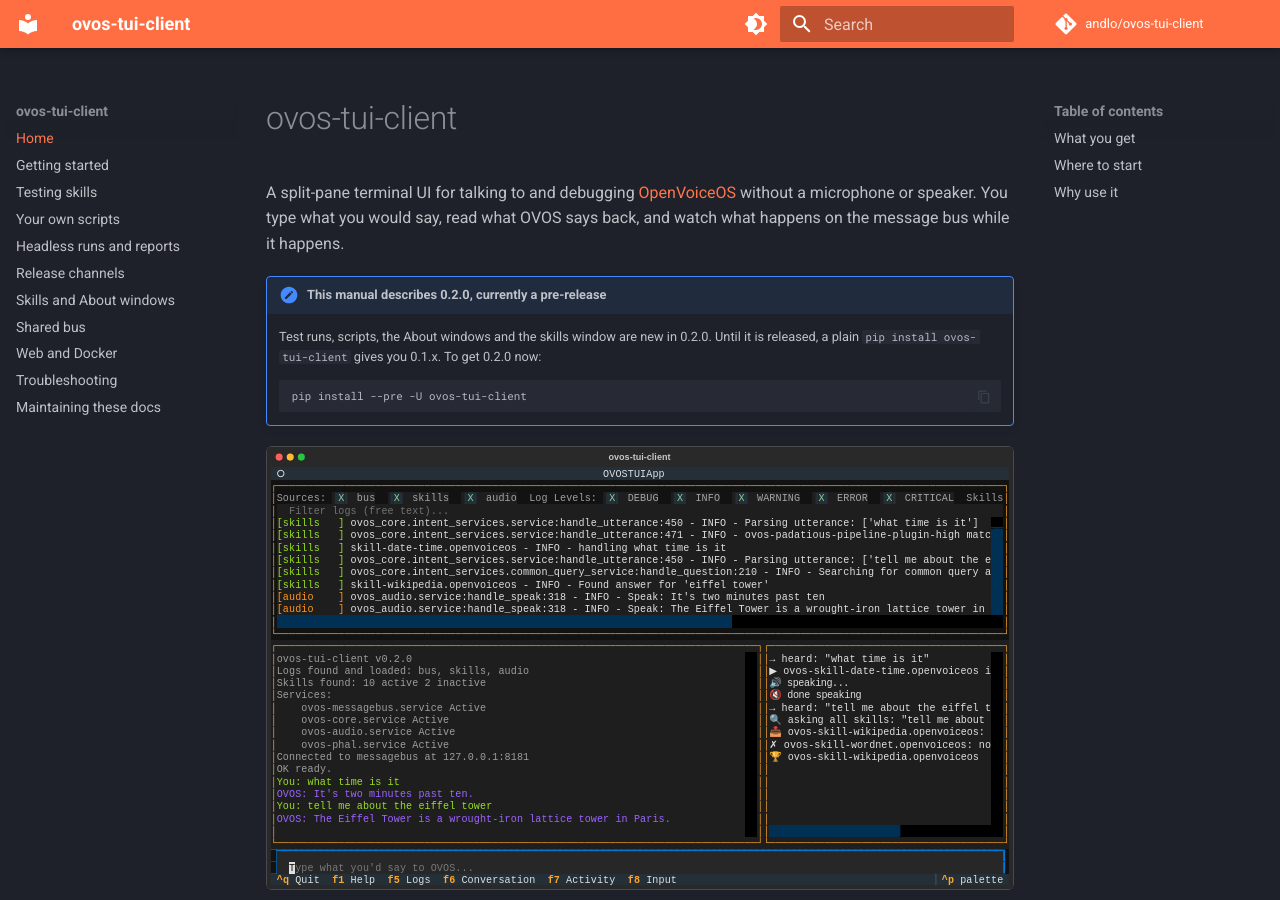
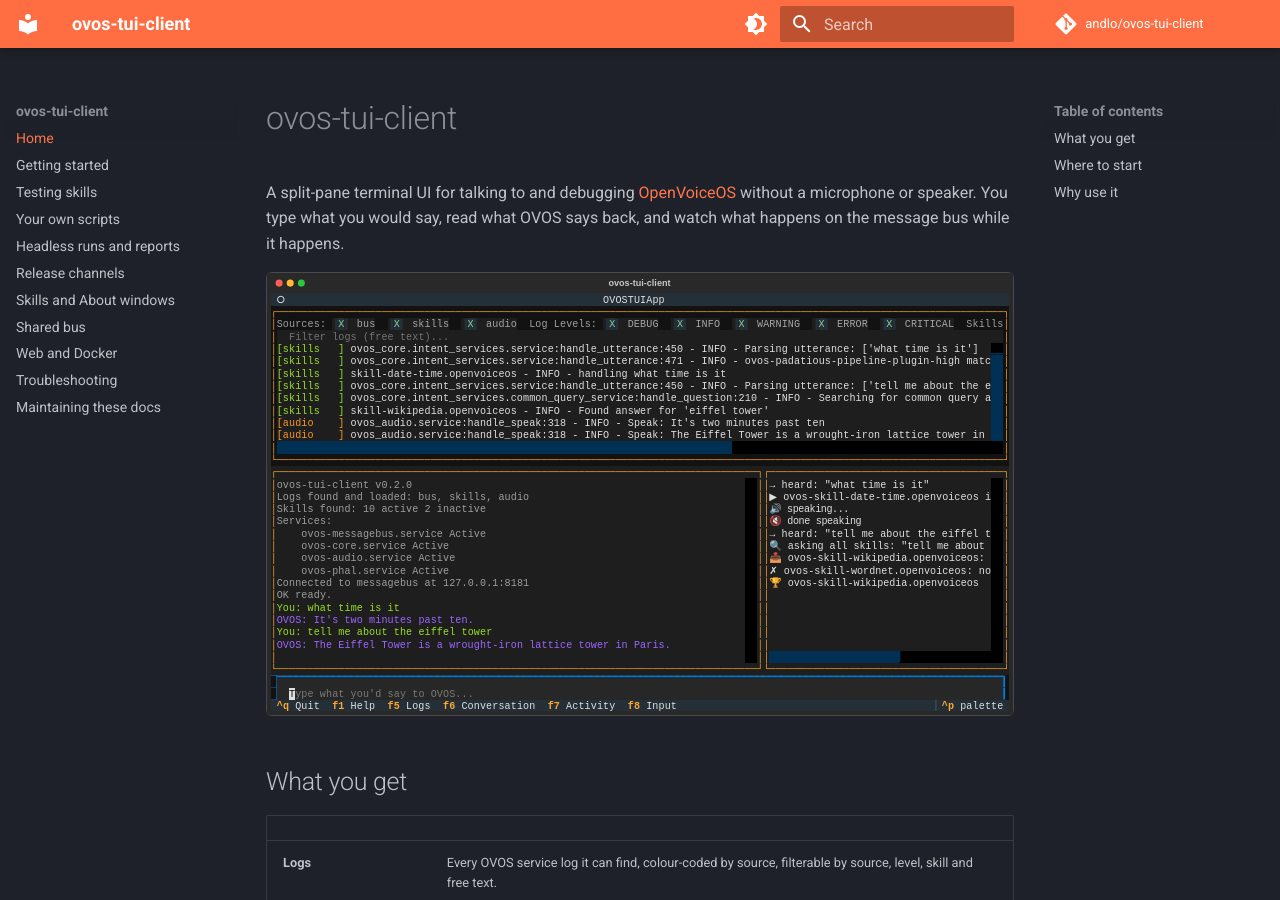
Before and after one commit to andlo/ovos-tui-client, an MkDocs documentation site: the page built from docs/index.md, in a window 1280 px wide and 900 px high. Built offline with MkDocs 1.6.1 and Material for MkDocs 9.7.7, drawn with Linux system fonts in a browser that asks for light colours; comment, search, counter and statistics services are not loaded.

Commit message:
Release 0.2.0
Final release of 0.2.0 (a1-a15 + #58). Drops the pre-release note from
the manual's front page.

````diff
--- a/docs/index.md
+++ b/docs/index.md
@@ -4,15 +4,6 @@
 [OpenVoiceOS](https://www.openvoiceos.org/) without a microphone or
 speaker. You type what you would say, read what OVOS says back, and
 watch what happens on the message bus while it happens.
-
-!!! note "This manual describes 0.2.0, currently a pre-release"
-    Test runs, scripts, the About windows and the skills window are new
-    in 0.2.0. Until it is released, a plain `pip install ovos-tui-client`
-    gives you 0.1.x. To get 0.2.0 now:
-
-    ```bash
-    pip install --pre -U ovos-tui-client
-    ```
 
 ![ovos-tui-client with a short conversation](images/overview.svg)
 
--- a/version.py
+++ b/version.py
@@ -1,5 +1,5 @@
 VERSION_MAJOR = 0
 VERSION_MINOR = 2
 VERSION_BUILD = 0
-VERSION_ALPHA = 15
+VERSION_ALPHA = 0
 # END_VERSION_BLOCK
````
